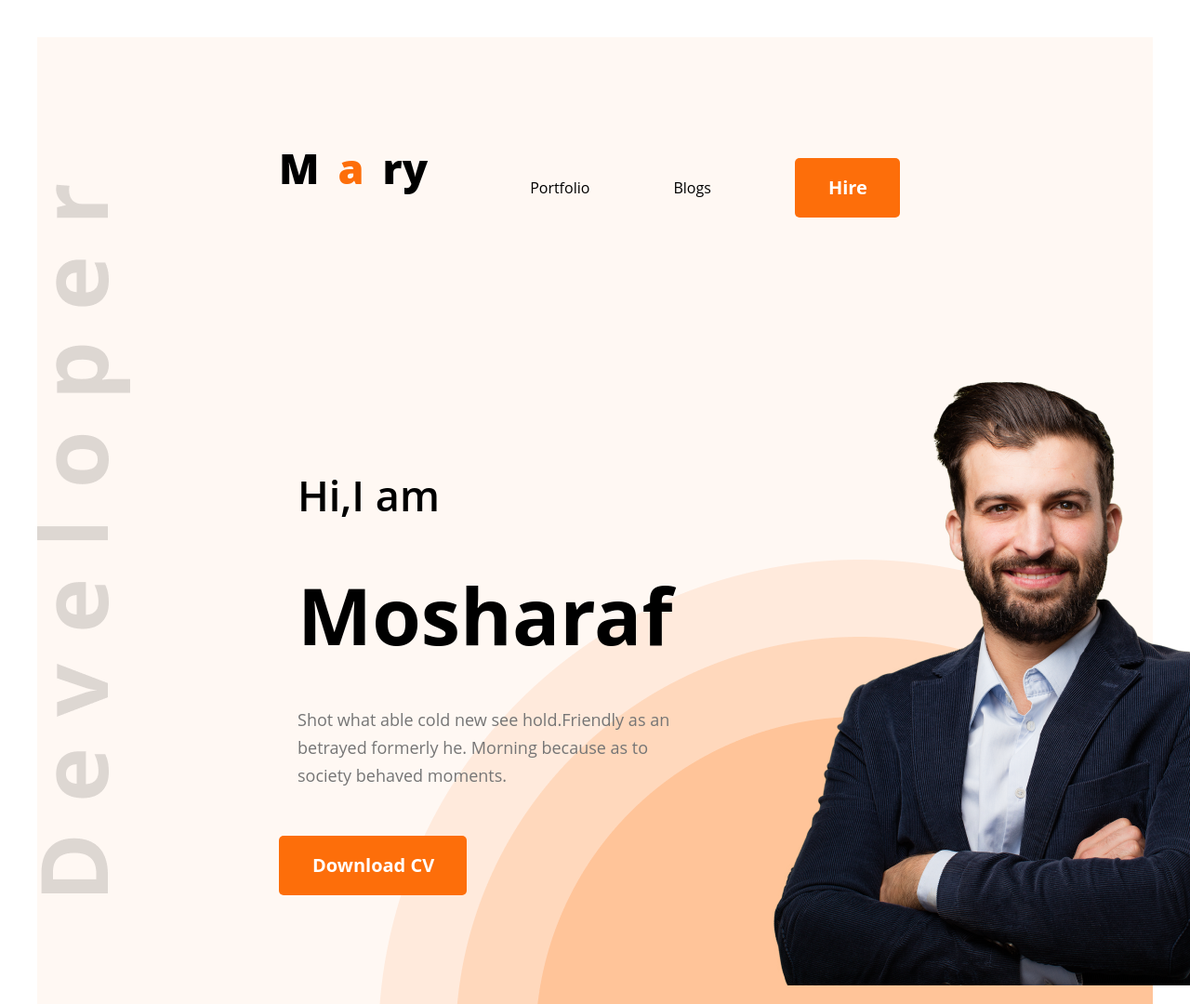
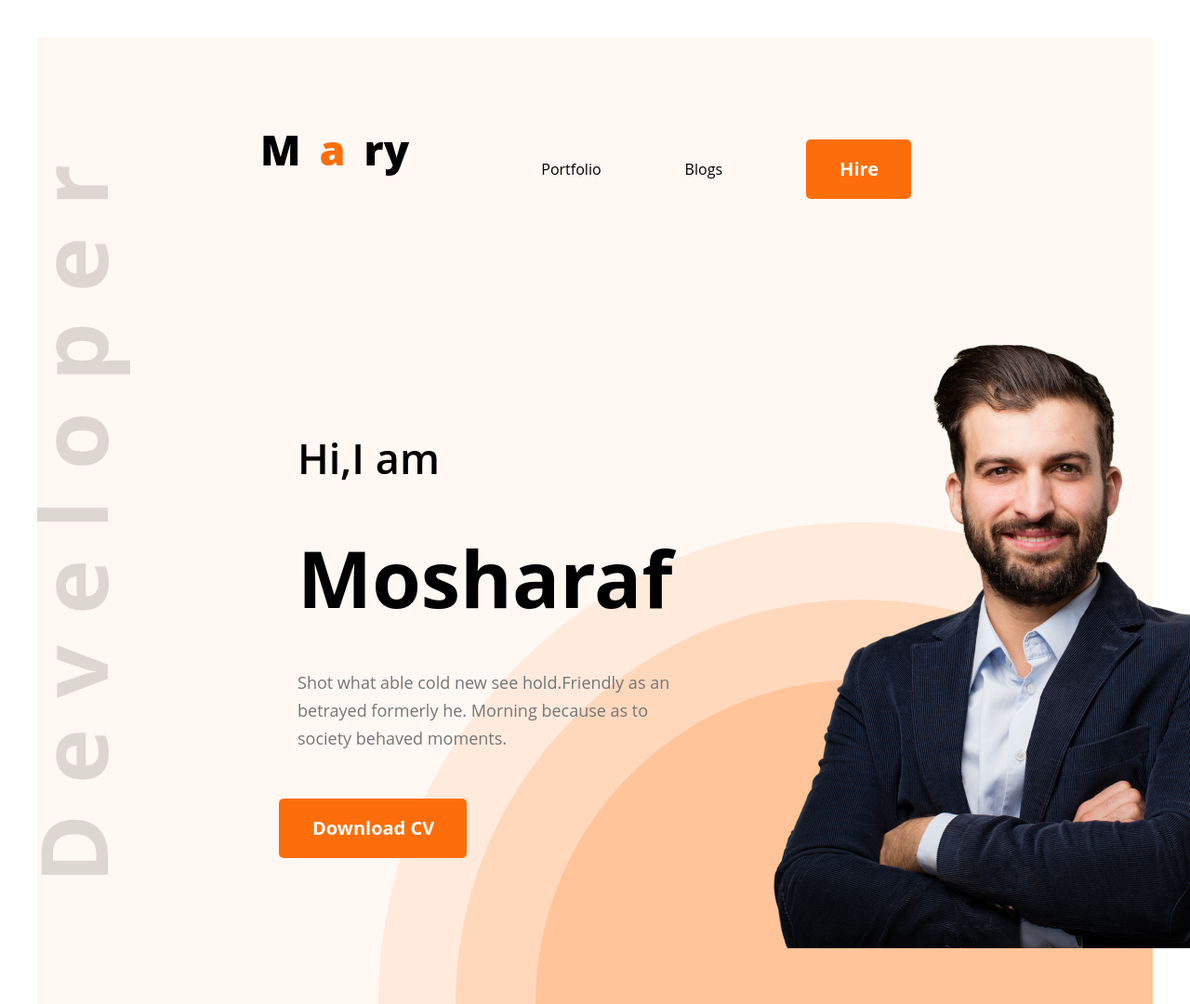
Before and after one commit to Mosharaaf/Developer-portfolio, a plain HTML site: page index.html in a window 1280 px wide. Shown: the top 1080 px of the page at 93% size. Drawn offline with Linux system fonts and the light colour scheme.

Commit message:
nav fixed

```diff
--- a/styles/portfolio.css
+++ b/styles/portfolio.css
@@ -26,7 +26,7 @@
 nav{
     display: flex;
     justify-content: space-between;
-    margin: 50px 200px;
+    padding: 50px 200px;
 }
 nav li{
     list-style: none;
@@ -179,6 +179,6 @@ padding: 30px;
     padding: 18px 30px;
 }
 
-/* input{
+input{
     height: 64px;
-} */
+}
```
